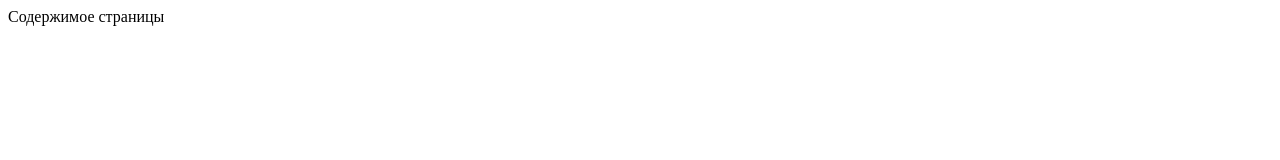
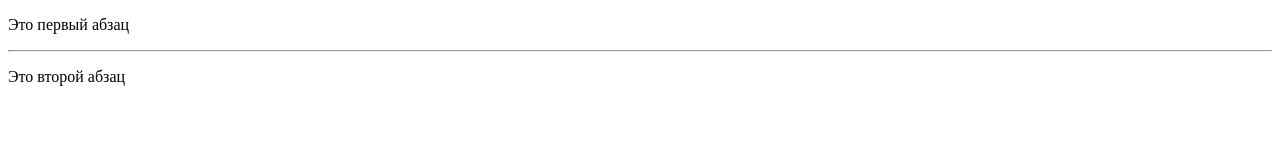
Before and after one commit to nevstas/phpstudy, a plain HTML site: page lesson168/index.html in a window 1280 px wide. Drawn offline with Linux system fonts and the light colour scheme.

Commit message:
Исправлено решение урока 168

```diff
--- a/lesson168/index.html
+++ b/lesson168/index.html
@@ -4,6 +4,10 @@
     <title>Заголовок страницы</title>
 </head>
 <body>
-Содержимое страницы
+
+<p>Это первый абзац</p>
+<hr>
+<p>Это второй абзац</p>
+
 </body>
 </html>
```
Also changed, not shown: 1 other file.
